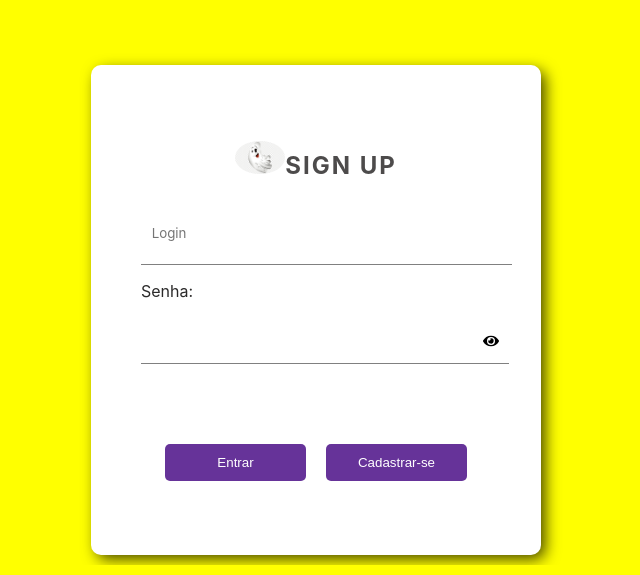
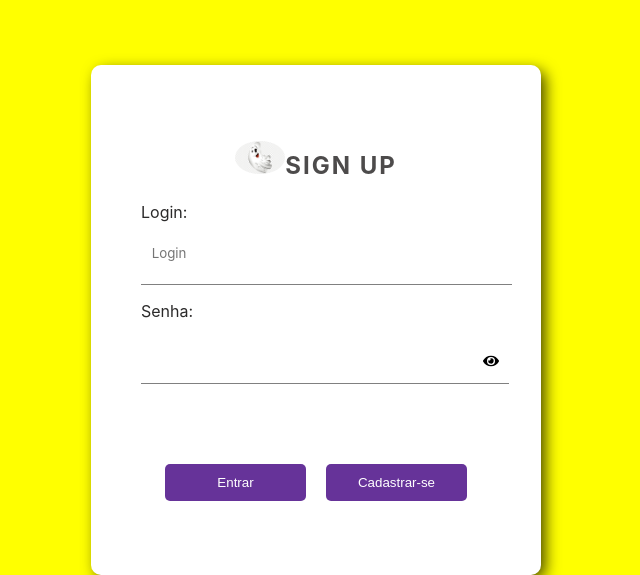
Before and after one commit to Mixchelle/chatboot, a React (Create React App) app in the folder front/: page / in a window 1280 px wide. Shown: the part 235-810 px from the top of the page, without its empty margins (324-964 px from the left). Built offline with nearby package versions, Linux system fonts and the light colour scheme.

Commit message:
teste do fornt sem o back

```diff
--- a/front/src/components/Login.jsx
+++ b/front/src/components/Login.jsx
@@ -49,8 +49,10 @@ const Login = () => {
   // };
 
   const handleEntrarClick = () => {
+    localStorage.setItem('username', login);
+    navigate('/home');
+
     const user = users.find((user) => user.username === login && user.password === password);
-
     if (user) {
       localStorage.setItem('username', login);
       navigate('/home');
@@ -69,6 +71,7 @@ const Login = () => {
         <img style={{ width: '50px', borderRadius: '50%', textAlign: 'center', justifyContent: 'center', }} src={logo} alt="logo" />
           Sign Up</h1>
         <div className="input-div">
+        <label>Login:</label>
           <input
             className="form--input"
             type="text"
```
